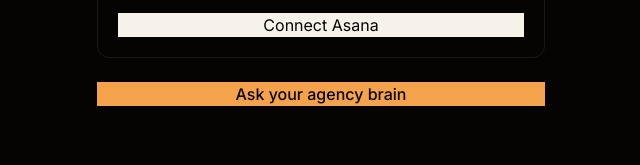
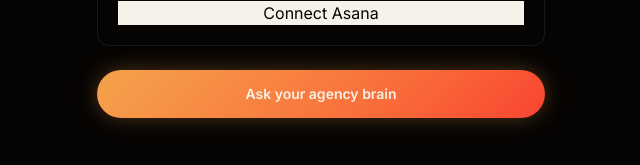
Before and after one commit to Gerendo/gerendo-app, a Next.js app: page /connect in a window 1280 px wide. Shown: the part 559-724 px from the top of the page, without its empty margins (319-959 px from the left). Built offline with nearby package versions, Linux system fonts and the light colour scheme; no server answers.

Commit message:
fix: fire gradient pill button for Ask your agency brain

```diff
--- a/src/app/connect/page.tsx
+++ b/src/app/connect/page.tsx
@@ -452,7 +452,12 @@
 
         <a
           href="/ask"
-          className="w-full bg-[oklch(0.78_0.14_65)] text-[oklch(0.11_0.008_55)] hover:bg-[oklch(0.85_0.08_70)] transition-colors text-center block font-medium"
+          className="w-full text-center block font-semibold text-sm py-3.5 rounded-full transition-all hover:scale-[1.02] hover:shadow-lg"
+          style={{
+            background: "linear-gradient(135deg, oklch(0.78 0.14 65), oklch(0.65 0.22 30))",
+            color: "oklch(0.96 0.012 80)",
+            boxShadow: "0 0 20px oklch(0.78 0.14 65 / 30%)",
+          }}
         >
           Ask your agency brain
         </a>
```
